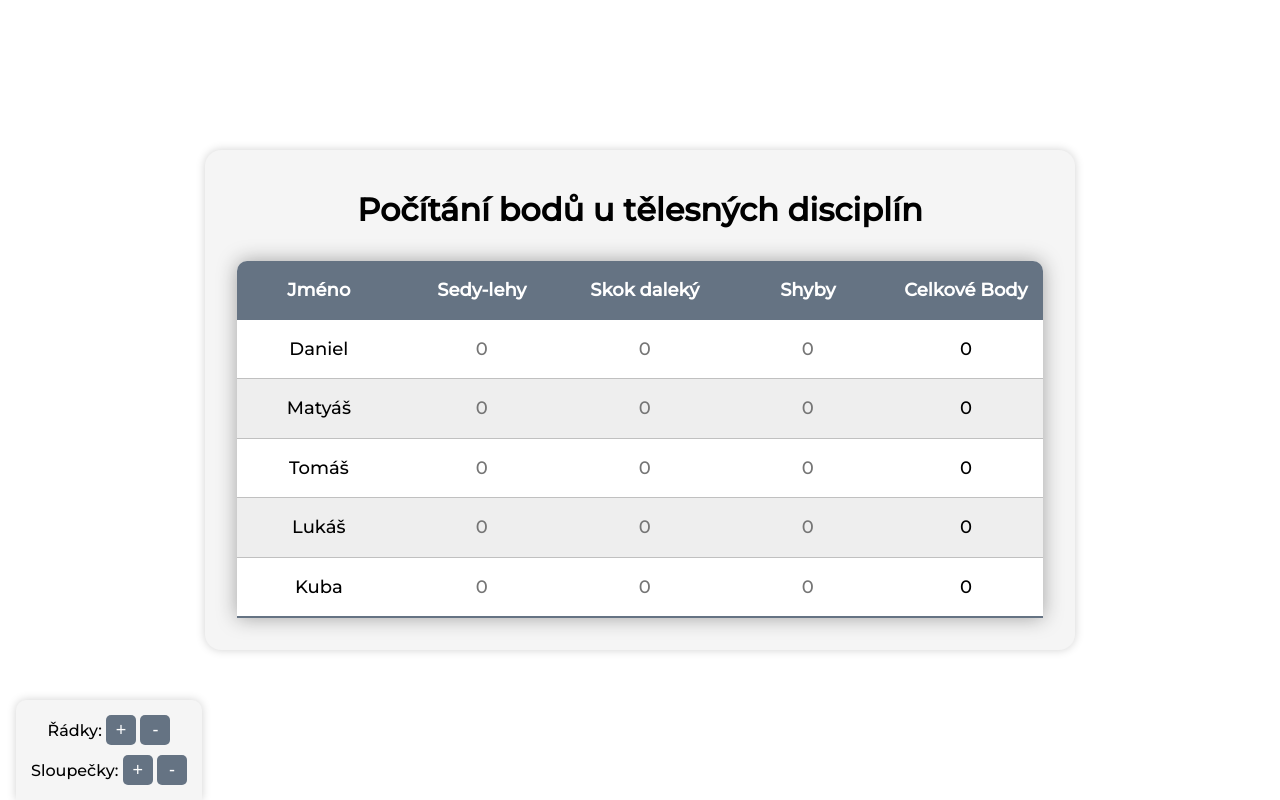
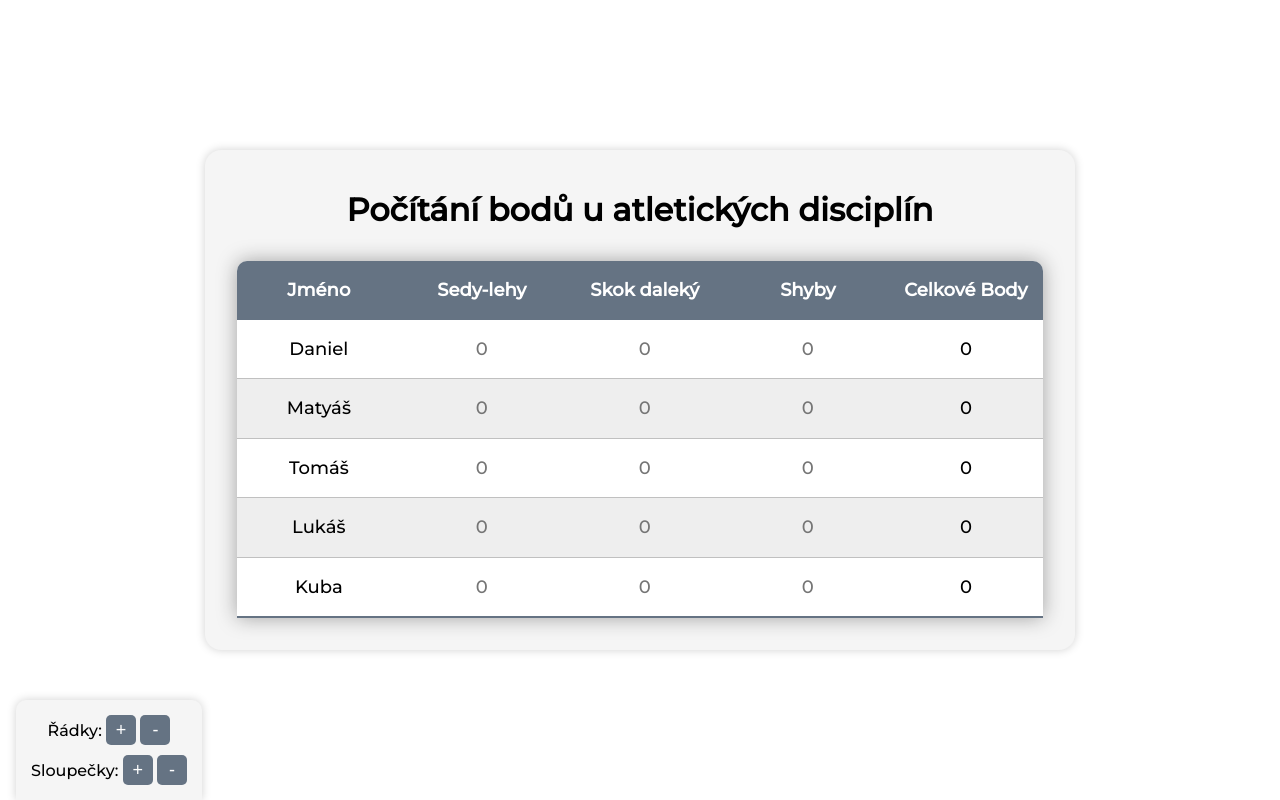
Before and after one commit to M-Brachtl/EX-seL-Deluxe, a plain HTML site: page index.html in a window 1280 px wide. Drawn offline with Linux system fonts and the light colour scheme.

Commit message:
Stylistická úprava

```diff
--- a/index.html
+++ b/index.html
@@ -3,7 +3,7 @@
 <head>
     <meta charset="UTF-8">
     <meta name="viewport" content="width=device-width, initial-scale=1.0">
-    <title>Tělocvikové Disciplíny</title>
+    <title>Atletické Disciplíny</title>
     <link rel="preconnect" href="https://fonts.googleapis.com">
     <link rel="preconnect" href="https://fonts.gstatic.com" crossorigin>
     <link href="https://fonts.googleapis.com/css2?family=Montserrat:ital,wght@0,500;1,500&display=swap" rel="stylesheet">
@@ -30,7 +30,7 @@
     <div class="container">
         <div class="exselTabulka">
             <!-- SIMPLE NADPISEK -->
-            <h1 class="text" id="pageHeading">Počítání bodů u tělesných disciplín</h1>
+            <h1 class="text" id="pageHeading">Počítání bodů u atletických disciplín</h1>
 
             <!-- MAIN TABULKA -->
             <table>
```
